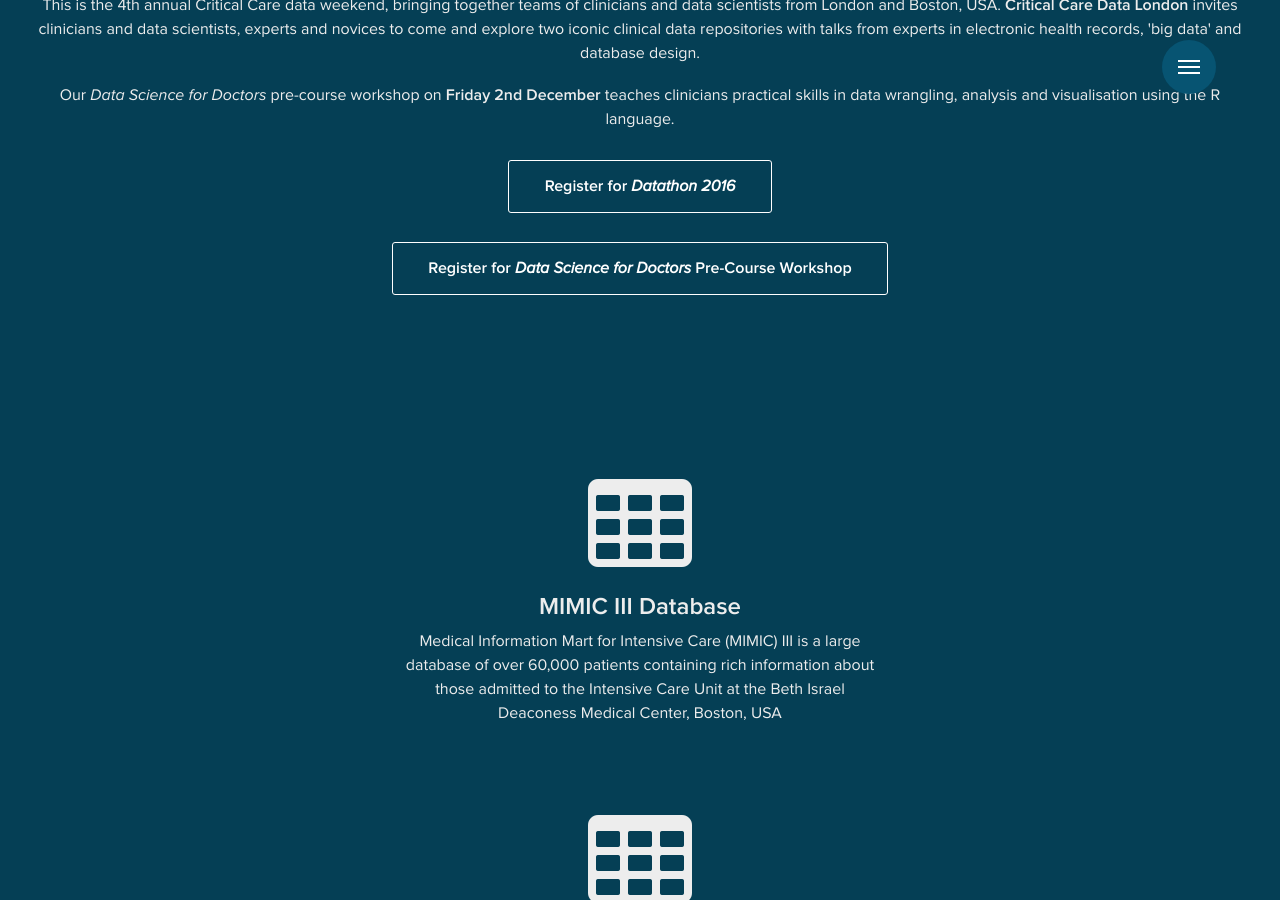
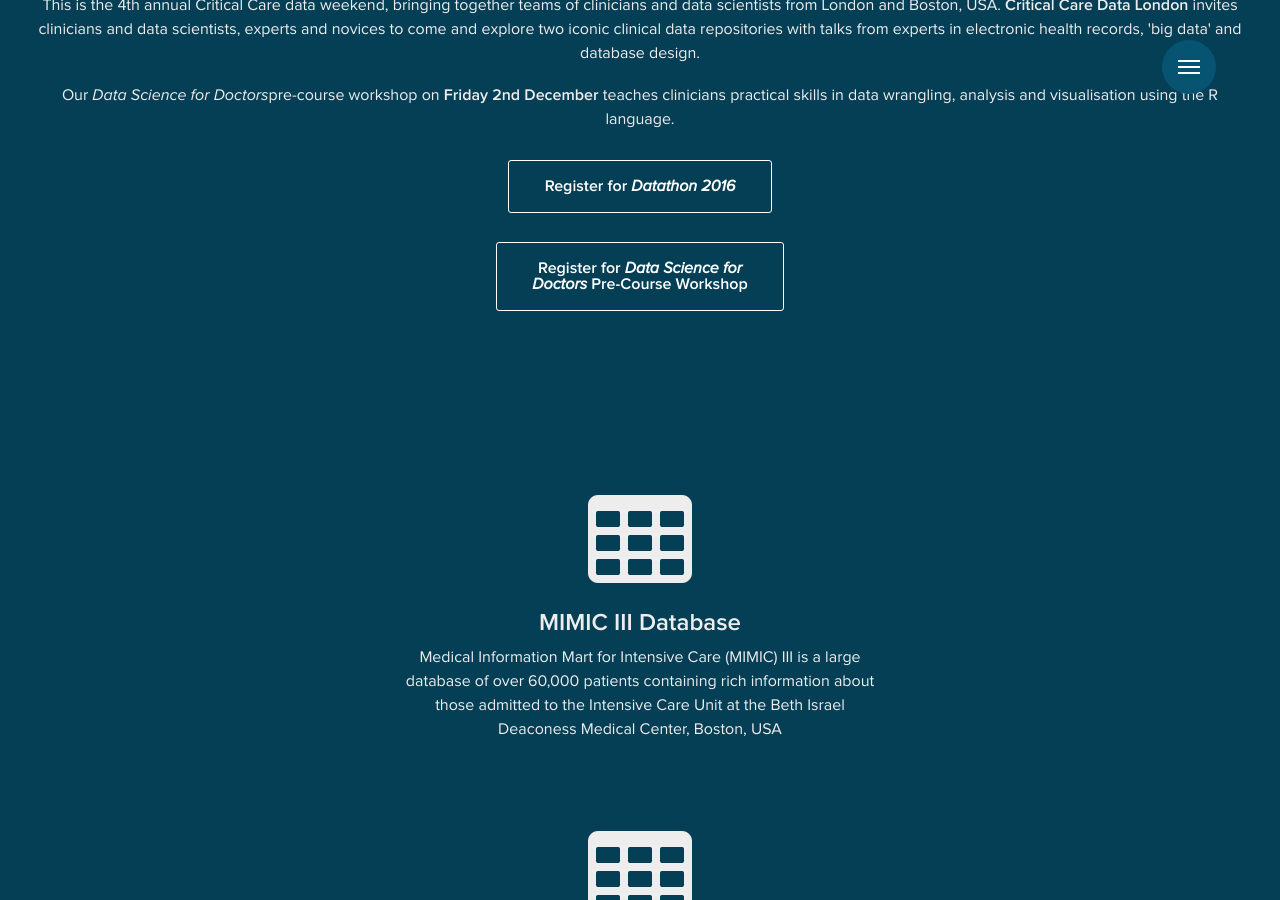
Before and after one commit to uclhal/cchic-mimic, a Jekyll site: the page built from index.html, in a window 1280 px wide and 900 px high, scrolled down 492 px. Built offline with Jekyll 4.4.1, drawn with Linux system fonts in a browser that asks for light colours; nearby versions of some CDN libraries; some web fonts are replaced; comment, search, counter and statistics services are not loaded; some of the changed text lies outside the part shown.

Commit message:
fixed buttons breaking responsiveness

```diff
--- a/index.html
+++ b/index.html
@@ -10,12 +10,12 @@
     <img class="ccd-logo" src="{{ '/assets/ccd_logo.png' | prepend: site.baseurl }}" alt="Critical Care Data logo">
     <h1 class="intro-title"><strong>Datathon 2016</strong>, 3-4 December 2016</h1>
     <p>This is the 4th annual Critical Care data weekend, bringing together teams of clinicians and data scientists from London and Boston, USA. <strong>Critical Care Data London</strong> invites clinicians and data scientists, experts and novices to come and explore two iconic clinical data repositories with talks from experts in electronic health records, 'big data' and database design.</p>
-    <p>Our <i>Data Science for Doctors</i> pre-course workshop on <b>Friday 2nd December</b> teaches clinicians practical skills in data wrangling, analysis and visualisation using the R language.</p>
+    <p>Our <i>Data Science for Doctors</i>pre-course workshop on <b>Friday 2nd December</b> teaches clinicians practical skills in data wrangling, analysis and visualisation using the R language.</p>
     <nav class="intro-actions">
       <a href="https://www.eventbrite.co.uk/e/london-critical-data-tickets-26872216523" class="button button-ghost" role="button">Register for <i>Datathon 2016</i></a>
     </nav>
     <nav class="intro-actions">
-      <a href="http://datascibc.org/" class="button button-ghost" role="button">Register for <i>Data Science for Doctors</i> Pre-Course Workshop</a>
+      <a href="http://datascibc.org/" class="button button-ghost" role="button">Register for <i>Data Science for<br>Doctors</i> Pre-Course Workshop</a>
     </nav>
   </div>
 
@@ -65,7 +65,7 @@
       <a href="https://www.eventbrite.co.uk/e/london-critical-data-tickets-26872216523" class="button button-ghost" role="button">Register for <i>Datathon 2016</i></a>
     </nav>
     <nav class="intro-actions">
-      <a href="http://datascibc.org/" class="button button-ghost" role="button">Register for <i>Data Science for Doctors</i> Pre-Course Workshop</a>
+      <a href="http://datascibc.org/" class="button button-ghost" role="button">Register for <i>Data Science for<br>Doctors</i> Pre-Course Workshop</a>
     </nav>
   </div>
 
```
